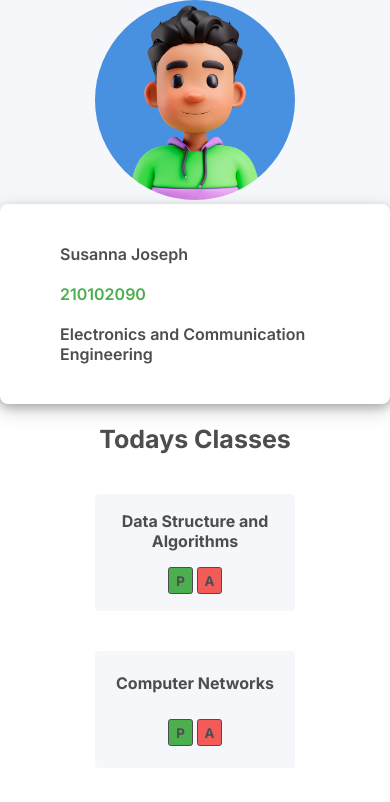
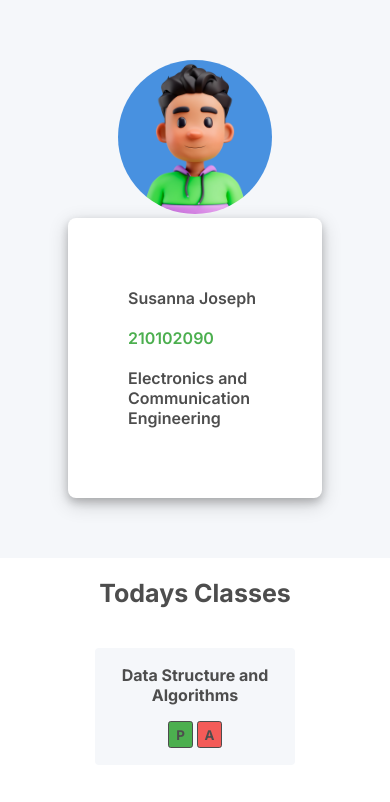
Before and after one commit to Srayash/Techniche_webOps, a plain HTML site: page index.html in a window 390 px wide. Shown: the top 802 px of the page. Drawn offline with Linux system fonts and the light colour scheme.

Commit message:
Update style.css

```diff
--- a/style.css
+++ b/style.css
@@ -8,6 +8,7 @@
     color:#4D4D4D; /* {selcting Primary font color} */
 }
 
+
 /* the landing page is divide into 2 sections:-
 
 1) where the details of the student are shown along with the avatar, lets call it {profile}
@@ -17,15 +18,14 @@
 
 /* styling the {profile} part */
 .profile{
-    height: 60vh;
     display: flex;
     justify-content: space-evenly;
     align-items: center;
     background-color: #F5F7FA;
+    padding: 60px 0px;
 }
 
 .student-details{
-    height: 200px;
     padding: 60px;
     background-color: white;
     border-radius: 8px;
@@ -111,6 +111,8 @@
     background-color: #F35B58;
 }
 
+/* making the site responsive */
+
 @media screen and (max-width: 685px) {
 
 
@@ -138,4 +140,11 @@
         background-color: #F5F7FA;
     }
 
+    .avatar img{
+        height: 154px;
+    }
+
+    .student-details{
+        width: 254px;
+    }
 }
```
